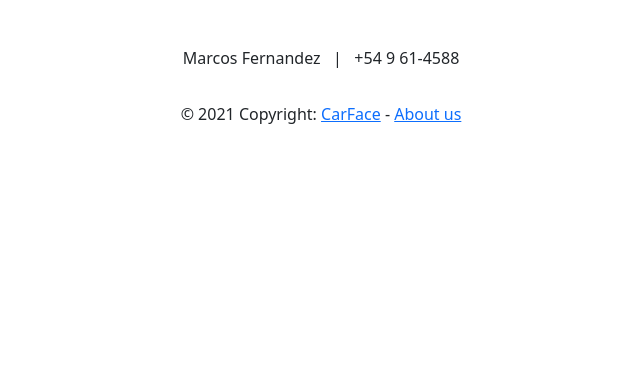
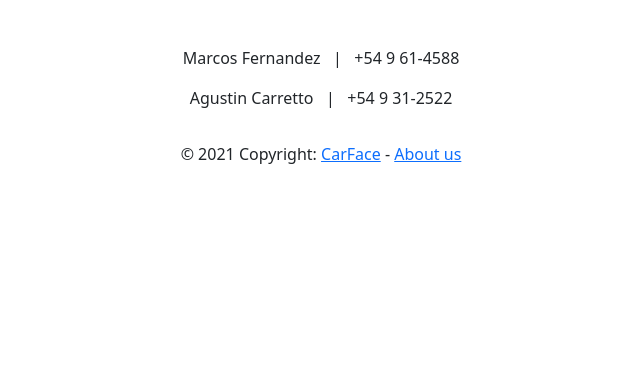
Before and after one commit to Markk-hyphen/TIOTPE, a PHP site: page /aboutus in a window 1280 px wide. Shown: the part 266-657 px from the top of the page, without its empty margins (319-959 px from the left). Run offline with PHP 8.4, Linux system fonts and the light colour scheme.

Commit message:
agregado un developer en la seccion aboutUs

```diff
--- a/templates/aboutUs.tpl
+++ b/templates/aboutUs.tpl
@@ -2,6 +2,7 @@
 <section class="vw-100 d-flex flex-column align-items-center">
     <h1 class="mb-5">Desarrolladores</h1>
     <p>Marcos Fernandez &nbsp;&nbsp;|&nbsp;&nbsp; <span class="color-primary">+54 9 61-4588</span></p>
+    <p>Agustin Carretto &nbsp;&nbsp;|&nbsp;&nbsp; <span class="color-primary">+54 9 31-2522</span></p>
     <!-- Solo tienen que copypastear este parrafo y poner sus datos-->
 </section>
 {include file="footer.tpl"}
```
